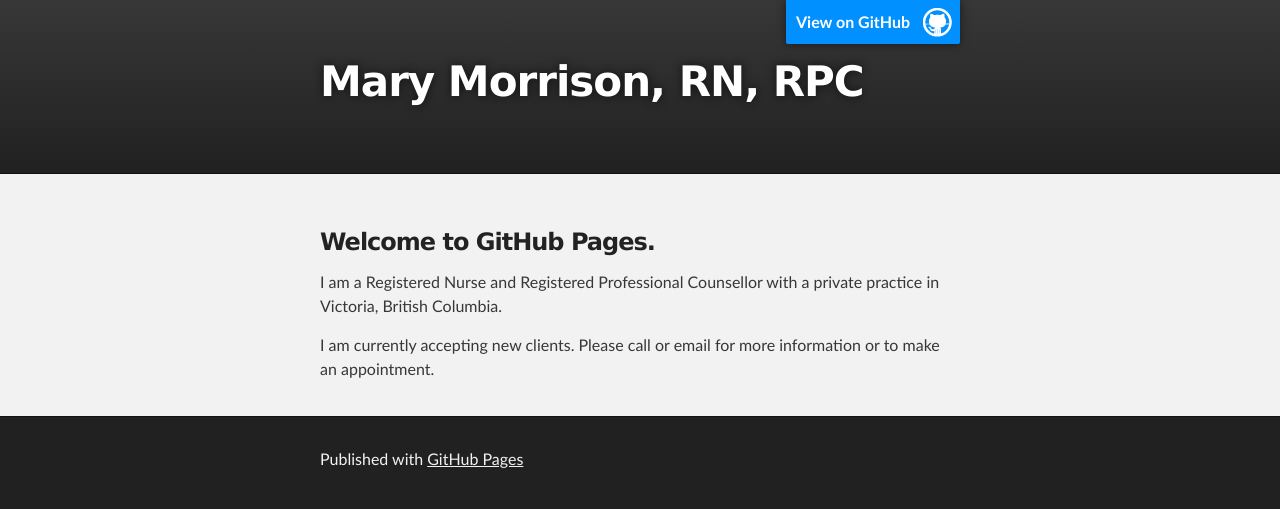
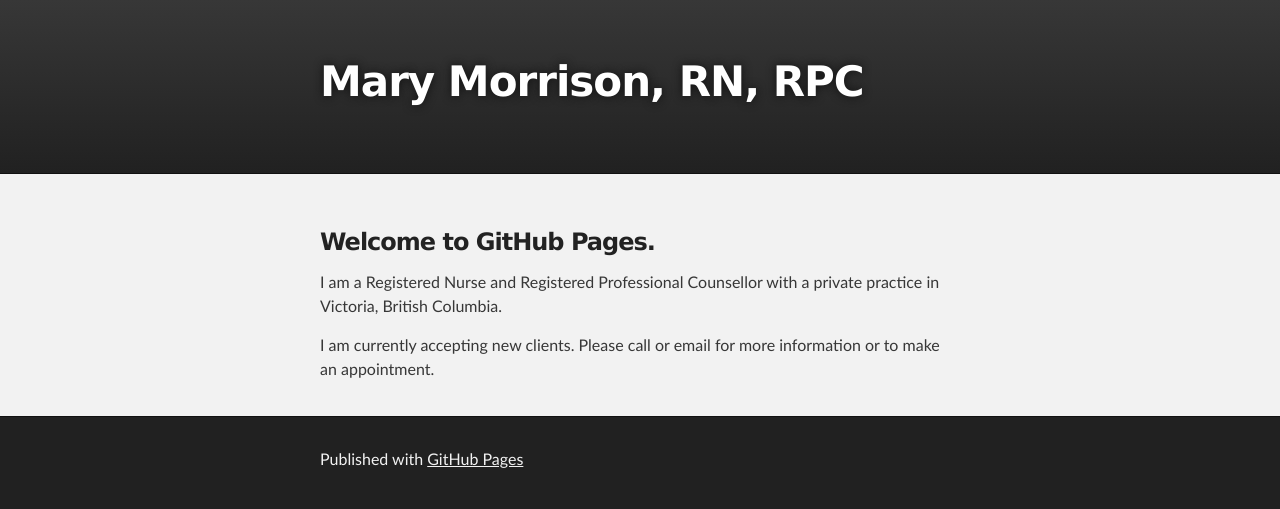
Before and after one commit to marymorrisoncounselling/marymorrisoncounselling.github.io, a plain HTML site: page index.html in a window 1280 px wide. Drawn offline with Linux system fonts and the light colour scheme.

Commit message:
Update index.html

```diff
--- a/index.html
+++ b/index.html
@@ -16,7 +16,6 @@
     <!-- HEADER -->
     <div id="header_wrap" class="outer">
         <header class="inner">
-          <a id="forkme_banner" href="https://github.com/marymorrisoncounselling">View on GitHub</a>
 
           <h1 id="project_title">Mary Morrison, RN, RPC</h1>
           <h2 id="project_tagline"></h2>
```
